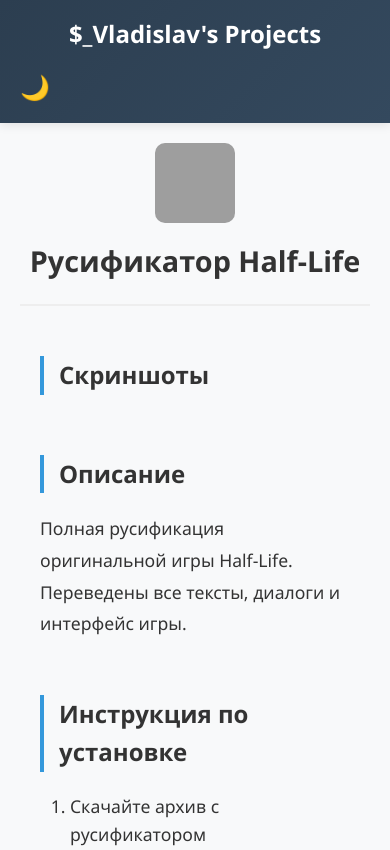
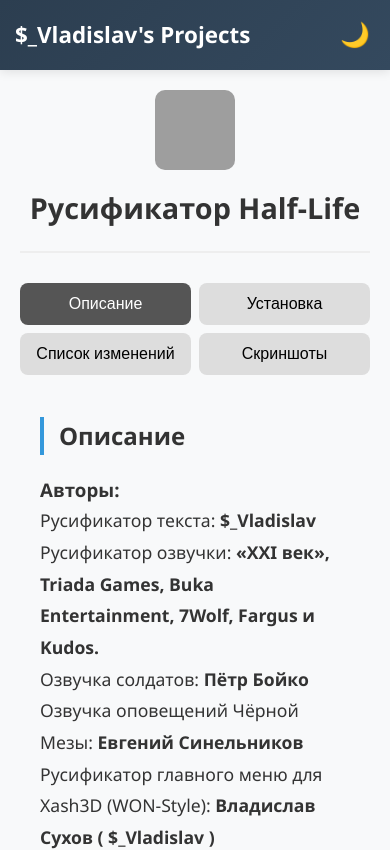
Before and after one commit to Vladislav4KZ/my-projects, a React (Create React App) app: page /my-projects/hl-rus in a window 390 px wide. Shown: the top 850 px of the page. Built offline with nearby package versions, Linux system fonts and the light colour scheme; grey boxes are pictures that could not be loaded.

Commit message:
Enhance mobile layout adaptation

```diff
--- a/src/pages/HalfLifeRus.js
+++ b/src/pages/HalfLifeRus.js
@@ -1,7 +1,9 @@
-import React from 'react';
+import React, { useState } from 'react';
 import CommentSection from '../components/CommentSection';
 
 function HalfLifeRus({ darkMode }) {
+  const [activeTab, setActiveTab] = useState('description');
+
   return (
     <div className="project-page">
       <div className="project-header">
@@ -9,17 +11,47 @@
         <h1>Русификатор Half-Life</h1>
       </div>
 
+      <div className="tab-buttons">
+        <button onClick={() => setActiveTab('description')} className={activeTab === 'description' ? 'active' : ''}>
+          Описание
+        </button>
+        <button onClick={() => setActiveTab('installation')} className={activeTab === 'installation' ? 'active' : ''}>
+          Установка
+        </button>
+        <button onClick={() => setActiveTab('changelog')} className={activeTab === 'changelog' ? 'active' : ''}>
+          Список изменений
+        </button>
+        <button onClick={() => setActiveTab('screenshots')} className={activeTab === 'screenshots' ? 'active' : ''}>
+          Скриншоты
+        </button>
+      </div>
+
       <div className="project-content">
-        <section className="screenshots">
-          <h2>Скриншоты</h2>
-          {/* Скриншоты будут добавлены позже */}
-        </section>
-
+        {activeTab === 'description' && (
           <section className="description">
             <h2>Описание</h2>
-          <p>Полная русификация оригинальной игры Half-Life. Переведены все тексты, диалоги и интерфейс игры.</p>
+            <h3>Авторы:</h3>
+            <p>
+              Русификатор текста: <strong>$_Vladislav</strong><br />
+              Русификатор озвучки: <strong>«XXI век», Triada Games, Buka Entertainment, 7Wolf, Fargus и Kudos.</strong><br />
+              Озвучка солдатов: <strong>Пётр Бойко</strong><br />
+              Озвучка оповещений Чёрной Мезы: <strong>Евгений Синельников</strong><br />
+              Русификатор главного меню для Xash3D (WON-Style): <strong>Владислав Сухов ( $_Vladislav )</strong><br />
+              Озвучка H.E.V костюма в HD качестве: <strong>Buka Entertainment</strong><br />
+              Русификатор MainUI Xash3D: <strong>$_Vladislav</strong>
+            </p>
+
+            <h3>В него входит:</h3>
+            <ol>
+              <li>Русификатор текста</li>
+              <li>Русификатор озвучки</li>
+              <li>Русские шрифты</li>
+              <li>Русификатор главного меню</li>
+            </ol>
           </section>
+        )}
 
+        {activeTab === 'installation' && (
           <section className="installation">
             <h2>Инструкция по установке</h2>
             <ol>
@@ -28,7 +60,9 @@
               <li>Запустите игру и выберите русский язык в настройках</li>
             </ol>
           </section>
+        )}
 
+        {activeTab === 'changelog' && (
           <section className="changelog">
             <h2>Список изменений</h2>
             <ul>
@@ -37,12 +71,20 @@
               <li>v1.2 - Обновлен перевод диалогов</li>
             </ul>
           </section>
+        )}
+
+        {activeTab === 'screenshots' && (
+          <section className="screenshots">
+            <h2>Скриншоты</h2>
+            {/* Скриншоты будут добавлены позже */}
+          </section>
+        )}
 
         <section className="download">
           <a href="#" className="download-btn">Скачать русификатор</a>
         </section>
 
-        <CommentSection darkMode={darkMode} />
+        <CommentSection darkMode={darkMode} term="HalfLifeRus" />
       </div>
     </div>
   );
--- a/src/styles/App.css
+++ b/src/styles/App.css
@@ -172,6 +172,127 @@
   box-shadow: 0 6px 20px var(--shadow-color-strong);
 }
 
+/* Tab buttons */
+.tab-buttons {
+  display: flex;
+  gap: 8px;
+  margin-bottom: 1rem;
+  flex-wrap: wrap;
+}
+
+.tab-buttons button {
+  padding: 8px 12px;
+  border: none;
+  background-color: #ddd;
+  cursor: pointer;
+  border-radius: 8px;
+  transition: background-color 0.2s ease;
+}
+
+.tab-buttons button:hover {
+  background-color: #bbb;
+}
+
+.tab-buttons button.active {
+  background-color: #555;
+  color: white;
+}
+
+[data-theme="dark"] .tab-buttons button {
+  background-color: #444;
+  color: #eee;
+}
+
+[data-theme="dark"] .tab-buttons button:hover {
+  background-color: #666;
+}
+
+[data-theme="dark"] .tab-buttons button.active {
+  background-color: #eee;
+  color: #111;
+}
+
+/* Tab buttons (адаптивный дизайн) */
+.tab-buttons {
+  display: flex;
+  gap: 8px;
+  margin-bottom: 1rem;
+  flex-wrap: wrap;
+  overflow-x: visible;
+  padding-bottom: 6px;
+  -webkit-overflow-scrolling: touch;
+}
+
+.tab-buttons::-webkit-scrollbar {
+  display: none; /* скрываем полосу прокрутки на iOS и Chrome */
+}
+
+.tab-buttons button {
+  padding: 12px 16px;
+  border: none;
+  background-color: #ddd;
+  cursor: pointer;
+  border-radius: 8px;
+  flex-shrink: 0;
+  font-size: 1rem;
+  white-space: nowrap;
+  transition: background-color 0.2s ease;
+}
+
+.tab-buttons button:hover {
+  background-color: #bbb;
+}
+
+.tab-buttons button.active {
+  background-color: #555;
+  color: white;
+}
+
+.tab-buttons {
+  display: flex;
+  gap: 8px;
+  margin-bottom: 1rem;
+  flex-wrap: wrap;
+}
+
+.tab-buttons button {
+  flex: 1 1 120px; /* все кнопки растягиваются равномерно, но не меньше 120px */
+  min-width: 100px;
+  padding: 12px 16px;
+  border: none;
+  background-color: #ddd;
+  cursor: pointer;
+  border-radius: 8px;
+  font-size: 1rem;
+  text-align: center;
+  white-space: nowrap;
+  transition: background-color 0.2s ease;
+}
+
+.tab-buttons button:hover {
+  background-color: #bbb;
+}
+
+.tab-buttons button.active {
+  background-color: #555;
+  color: white;
+}
+
+/* Темная тема */
+[data-theme="dark"] .tab-buttons button {
+  background-color: #444;
+  color: #eee;
+}
+
+[data-theme="dark"] .tab-buttons button:hover {
+  background-color: #666;
+}
+
+[data-theme="dark"] .tab-buttons button.active {
+  background-color: #eee;
+  color: #111;
+}
+
 /* Responsive design */
 @media (max-width: 768px) {
   .container {
@@ -224,3 +345,22 @@
     gap: 15px;
   }
 }
+
+/* Giscus styles */
+.giscus {
+  margin-top: 60px;
+  border-top: 1px solid var(--border-color);
+  padding-top: 40px;
+}
+
+.giscus-frame {
+  width: 100%;
+  border: none;
+}
+
+/* Убедиться, что iframe корректно отрабатывает тёмную/светлую тему */
+.giscus-container {
+  background-color: var(--comment-background);
+  color: var(--text-color);
+  transition: background-color 0.3s ease, color 0.3s ease;
+}
--- a/src/styles/Header.css
+++ b/src/styles/Header.css
@@ -12,7 +12,8 @@
   display: flex;
   justify-content: space-between;
   align-items: center;
-  flex-wrap: wrap;
+  flex-wrap: nowrap;
+  gap: 0;
 }
 
 .logo {
@@ -31,6 +32,7 @@
   display: flex;
   align-items: center;
   gap: 20px;
+  margin-left: auto;
 }
 
 .nav-list {
@@ -75,13 +77,16 @@
 /* Mobile menu */
 @media (max-width: 768px) {
   .header .container {
-    flex-direction: column;
-    gap: 15px;
+    flex-wrap: nowrap;
+    flex-direction: row;
+  }
+
+  .logo {
+    font-size: 1.5rem;
   }
 
   .nav {
-    width: 100%;
-    justify-content: space-between;
+    margin-left: auto;
   }
 
   .nav-list {
@@ -98,7 +103,7 @@
 
 @media (max-width: 480px) {
   .logo {
-    font-size: 1.5rem;
+    font-size: 1.4rem;
   }
 
   .nav-list {
```
Lines whose indentation alone changed are shown as unchanged.
